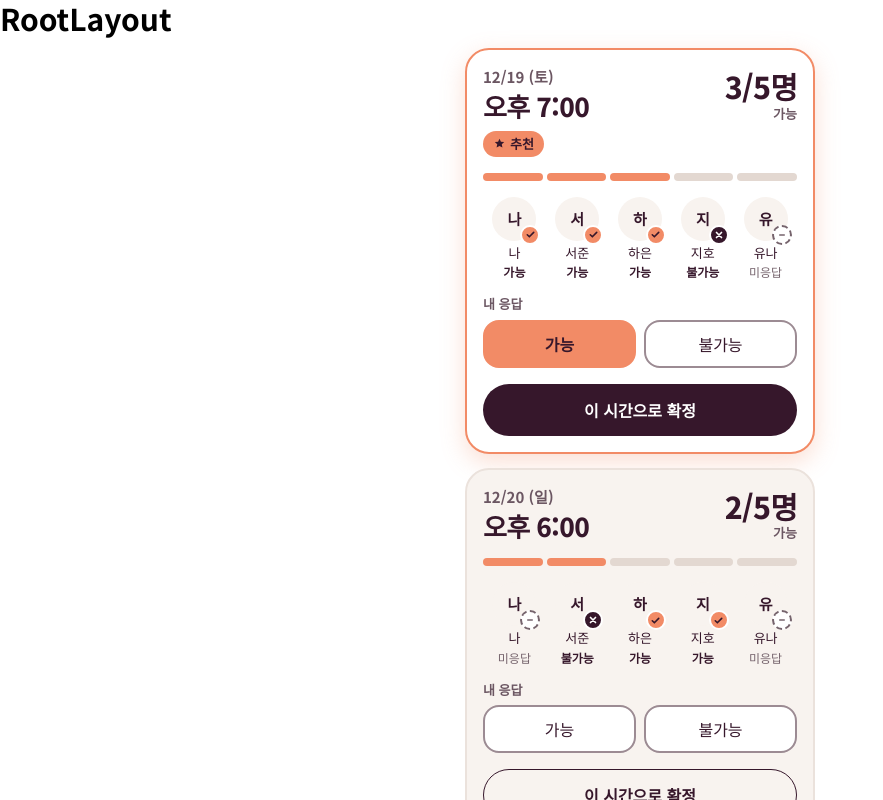
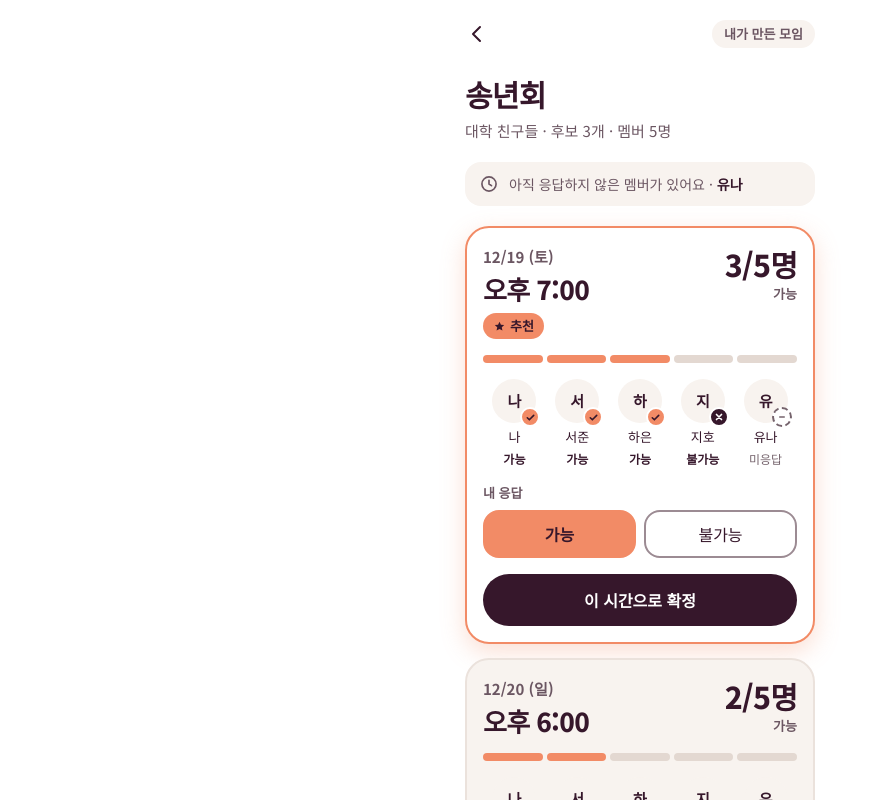
Before and after one commit to calevv/moillae, a React (Vite) app: page /groups/1/polls/1 in a window 1280 px wide. Shown: the top 800 px of the page, without its empty margins (0-883 px from the left). Built offline with nearby package versions, Linux system fonts and the light colour scheme.

Commit message:
feat: 투표 화면 상단과 내 응답 토글 추가

```diff
--- a/src/components/CandidateCard.tsx
+++ b/src/components/CandidateCard.tsx
@@ -8,6 +8,7 @@ type CandidateCardProps = {
   currentUserId: string;
   isRecommended: boolean;
   isHost: boolean;
+  onRespond: (value: "yes" | "no") => void;
 };
 
 const STATUS_LABEL: Record<VoteResponse, string> = {
@@ -84,6 +85,7 @@ export default function CandidateCard({
   currentUserId,
   isRecommended,
   isHost,
+  onRespond,
 }: CandidateCardProps) {
   const yesCount = countYes(option, members);
   const myResponse = option.responses[currentUserId] ?? "pending";
@@ -102,6 +104,7 @@ export default function CandidateCard({
       <button
         type="button"
         aria-pressed={selected}
+        onClick={() => onRespond(value)}
         className={`flex h-12 items-center justify-center gap-1.5 rounded-2xl border-2 text-base ${
           selected
             ? selectedStyle
--- a/src/layouts/RootLayout.tsx
+++ b/src/layouts/RootLayout.tsx
@@ -2,10 +2,9 @@ import { Outlet } from "react-router";
 
 function RootLayout() {
   return (
-    <div className="text-3xl font-bold">
-      RootLayout
+    <>
       <Outlet />
-    </div>
+    </>
   );
 }
 
--- a/src/pages/PollPage.tsx
+++ b/src/pages/PollPage.tsx
@@ -1,18 +1,101 @@
+import { useState } from "react";
+import { Link } from "react-router";
 import CandidateCard from "@/components/CandidateCard";
-import { CURRENT_USER_ID, members, polls } from "@/data/dummy";
+import { CURRENT_USER_ID, groups, members, polls } from "@/data/dummy";
 import { countYes } from "@/utils/poll";
 
 function PollPage() {
   const poll = polls[0];
+  const [options, setOptions] = useState(poll.options);
+  const group = groups.find((g) => g.id === poll.groupId); // 그룹 이름용
   const isHost = poll.hostId === CURRENT_USER_ID;
-
-  // 가장 많은 가능 인원
   const maxYes = Math.max(...poll.options.map((o) => countYes(o, members)));
 
+  // 모든 후보에 아직 응답하지 않은 멤버
+  const notResponded = members.filter((m) =>
+    poll.options.every((o) => (o.responses[m.id] ?? "pending") === "pending"),
+  );
+
+  //  내 응답 바꾸기
+  function handleRespond(optionId: string, value: "yes" | "no") {
+    setOptions((prev) =>
+      prev.map((o) => {
+        if (o.id !== optionId) return o;
+        const current = o.responses[CURRENT_USER_ID] ?? "pending";
+        const next = current === value ? "pending" : value;
+        return { ...o, responses: { ...o.responses, [CURRENT_USER_ID]: next } };
+      }),
+    );
+  }
   return (
-    <div className="mx-auto min-h-screen max-w-[390px] bg-white px-5 py-3 text-plum">
+    <div className="mx-auto flex min-h-screen max-w-[390px] flex-col gap-5 bg-white px-5 pt-3 pb-10 text-plum">
+      {/* 1. 뒤로 가기 + 내가 만든 모임 */}
+      <div className="flex items-center justify-between">
+        <Link
+          to={`/groups/${poll.groupId}`}
+          aria-label="뒤로 가기"
+          className="-ml-2.5 flex size-11 items-center justify-center"
+        >
+          <svg
+            width="24"
+            height="24"
+            viewBox="0 0 24 24"
+            fill="none"
+            stroke="currentColor"
+            strokeWidth="2"
+            strokeLinecap="round"
+            strokeLinejoin="round"
+            aria-hidden="true"
+          >
+            <path d="M15 5l-7 7 7 7" />
+          </svg>
+        </Link>
+        {isHost && (
+          <span className="inline-flex h-7 items-center rounded-full bg-cream px-3 text-[13px] font-bold text-subtext">
+            내가 만든 모임
+          </span>
+        )}
+      </div>
+
+      {/* 2. 제목 */}
+      <div className="flex flex-col gap-1.5">
+        <h1 className="text-[30px] leading-tight font-extrabold tracking-tight">
+          {poll.title}
+        </h1>
+        <p className="text-[15px] text-subtext">
+          {group?.name} · 후보 {poll.options.length}개 · 멤버 {members.length}명
+        </p>
+      </div>
+
+      {/* 3. 미응답 안내 (있을 때만) */}
+      {notResponded.length > 0 && (
+        <div className="flex items-center gap-2.5 rounded-2xl bg-cream px-3.5 py-3 text-sm text-subtext">
+          <svg
+            width="20"
+            height="20"
+            viewBox="0 0 24 24"
+            fill="none"
+            stroke="currentColor"
+            strokeWidth="2"
+            strokeLinecap="round"
+            strokeLinejoin="round"
+            aria-hidden="true"
+          >
+            <circle cx="12" cy="12" r="8.5" />
+            <path d="M12 7.5V12l3 2" />
+          </svg>
+          <span>
+            아직 응답하지 않은 멤버가 있어요 ·{" "}
+            <b className="text-plum">
+              {notResponded.map((m) => m.name).join(", ")}
+            </b>
+          </span>
+        </div>
+      )}
+
+      {/* 후보 카드 */}
       <div className="flex flex-col gap-3.5">
-        {poll.options.map((option) => (
+        {options.map((option) => (
           <CandidateCard
             key={option.id}
             option={option}
@@ -20,9 +103,17 @@ function PollPage() {
             currentUserId={CURRENT_USER_ID}
             isRecommended={maxYes > 0 && countYes(option, members) === maxYes}
             isHost={isHost}
+            onRespond={(value) => handleRespond(option.id, value)}
           />
         ))}
       </div>
+
+      {/* 만든 사람이 아닐 때 안내 */}
+      {!isHost && (
+        <p className="text-center text-sm text-faint">
+          시간 확정은 모임을 만든 사람만 할 수 있어요.
+        </p>
+      )}
     </div>
   );
 }
```
